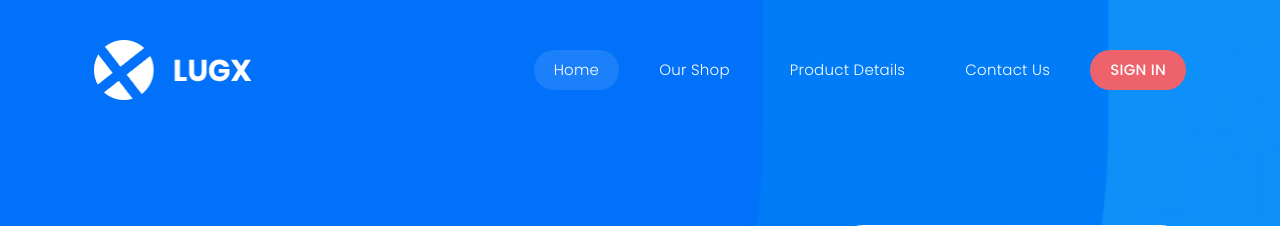
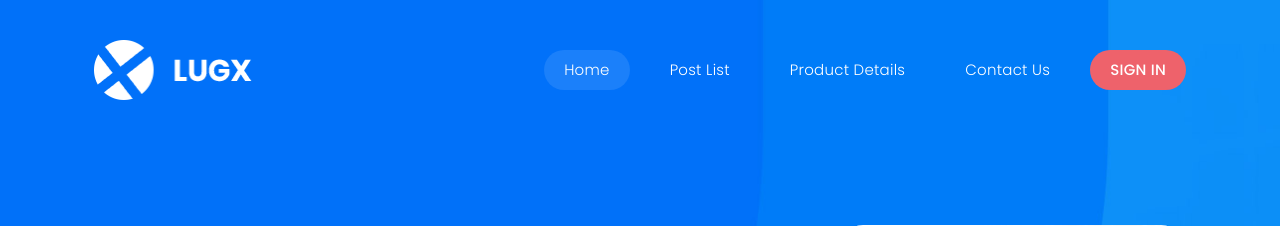
Before and after one commit to ghodsehimanshu17295665/blogger, a Django app: page / in a window 1280 px wide. Shown: the top 226 px of the page. Run offline with Django 4.2, Linux system fonts and the light colour scheme; some libraries are stand-ins or nearby versions.

Commit message:
Add Template

```diff
--- a/blog/templates/header.html
+++ b/blog/templates/header.html
@@ -12,7 +12,7 @@
                     <!-- ***** Menu Start ***** -->
                     <ul class="nav">
                       <li><a href="index.html" class="active">Home</a></li>
-                      <li><a href="shop.html">Our Shop</a></li>
+                      <li><a href="{% url 'post_list' %}">Post List</a></li>
                       <li><a href="product-details.html">Product Details</a></li>
                       <li><a href="contact.html">Contact Us</a></li>
                       <li><a href="#">Sign In</a></li>
```
